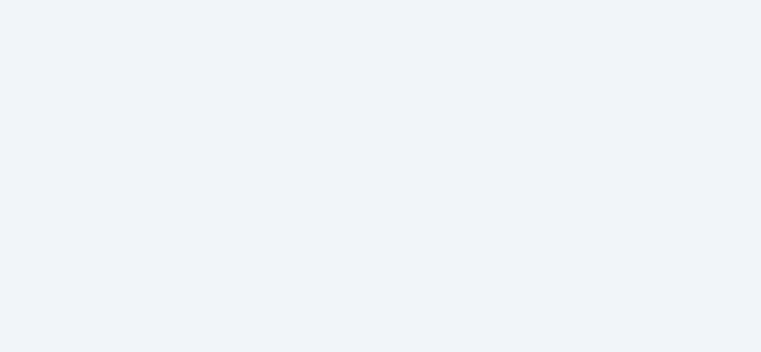
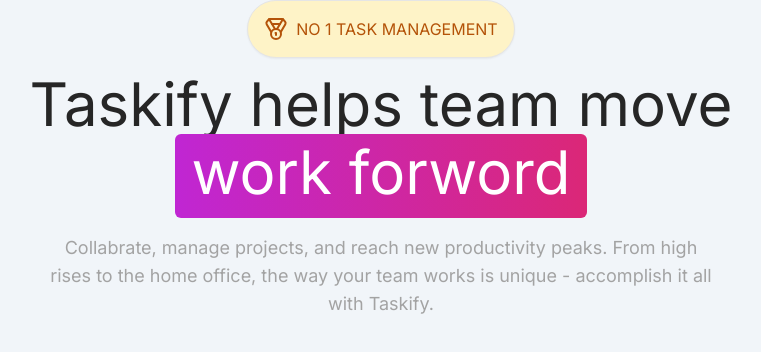
Before and after one commit to athenacheng15/trello-clone, a Next.js app: page / in a window 1280 px wide. Shown: the top 352 px of the page, without its empty margins (259-1020 px from the left). Built offline with nearby package versions, Linux system fonts and the light colour scheme.

Commit message:
fix : change page.tsx location

```diff
--- a/app/(marketing)/page.tsx
+++ b/app/(marketing)/page.tsx
@@ -1,6 +1,7 @@
 import { Medal } from 'lucide-react';
 
 const MarketingPage = () => {
+    return (
         <div className="flex flex-col items-center justify-center">
             <div className="flex flex-col items-center justify-center">
                 <div className="mb-4 flex items-center justify-center rounded-full border bg-amber-100 p-4 uppercase text-amber-700 shadow-sm">
@@ -14,12 +15,13 @@
                     work forword
                 </div>
             </div>
-        <div className="ms-auto mt-4 max-w-xs text-center text-sm text-neutral-400 md:max-w-2xl md:text-lg">
-            Collabrate, manage projects, and reach new productivity peaks. From
-            high rises to the home office, the way your team works is unique -
-            accomplish it all with Taskify.
+            <div className="ms-au mt-4 max-w-xs text-center text-sm text-neutral-400 md:max-w-2xl md:text-lg">
+                Collabrate, manage projects, and reach new productivity peaks.
+                From high rises to the home office, the way your team works is
+                unique - accomplish it all with Taskify.
             </div>
-    </div>;
+        </div>
+    );
 };
 
 export default MarketingPage;
--- a/app/page.tsx
+++ /dev/null
@@ -1,5 +0,0 @@
-import Image from 'next/image';
-
-export default function Home() {
-    return <div className="text-sky-500"> Hello Trello</div>;
-}
```
Lines whose indentation alone changed are shown as unchanged.
